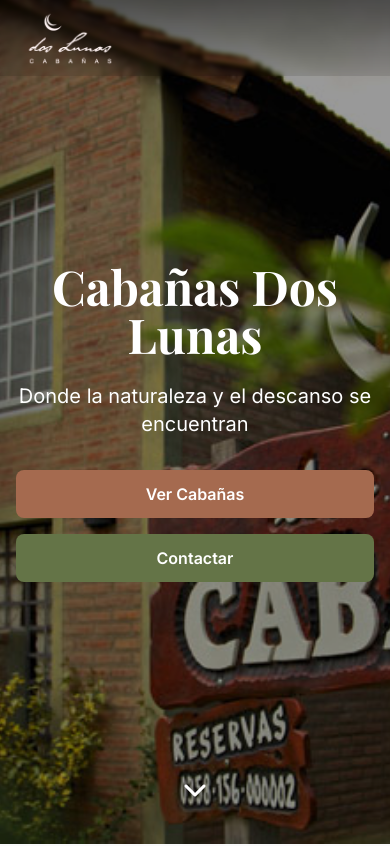
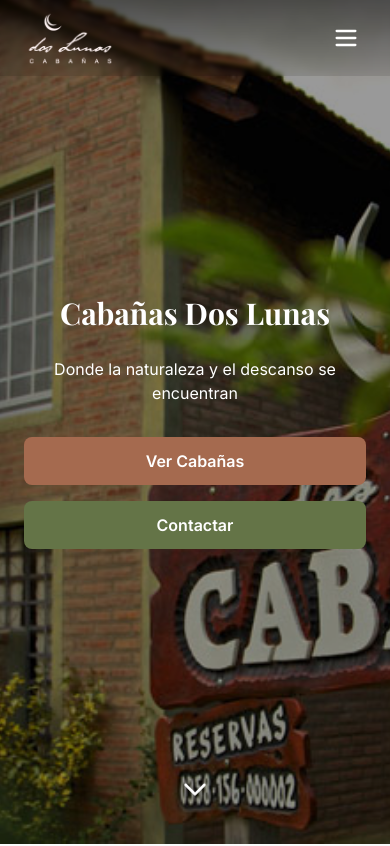
Before and after one commit to maxiTiton/DosLunas, a React (Vite) app: page / in a window 390 px wide. Shown: the top 846 px of the page. Built offline with nearby package versions, Linux system fonts and the light colour scheme; a web font is replaced by a local one.

Commit message:
logo en pestania

```diff
--- a/index.html
+++ b/index.html
@@ -2,7 +2,7 @@
 <html lang="en">
   <head>
     <meta charset="UTF-8" />
-    <link rel="icon" type="image/png" href="/src/assets/images/logo2.png" />
+    <link rel="icon" type="image/png" href="/images/logo2.png" />
     <meta name="description" content="Cabañas Dos Lunas - Escapá de la rutina y reconectate con la naturaleza en nuestras acogedoras cabañas" />
     <meta name="keywords" content="cabañas, turismo, naturaleza, descanso, vacaciones, Dos Lunas" />
     <meta name="viewport" content="width=device-width, initial-scale=1.0" />
--- a/src/components/Hero.jsx
+++ b/src/components/Hero.jsx
@@ -2,7 +2,7 @@ import React from 'react'
 
 const Hero = () => {
   return (
-    <section className="relative h-screen flex items-center justify-center">
+    <section className="relative min-h-screen flex items-center justify-center">
       {/* Imagen de fondo del Hero */}
       <div
         className="absolute inset-0 bg-cover bg-center bg-no-repeat"
@@ -14,11 +14,11 @@ const Hero = () => {
       </div>
 
       {/* Contenido del Hero */}
-      <div className="relative z-10 text-center text-white px-4">
-        <h1 className="text-5xl md:text-7xl font-display font-bold mb-6">
+      <div className="relative z-10 text-center text-white px-6 sm:px-8 md:px-0 max-w-4xl mx-auto">
+        <h1 className="text-3xl sm:text-4xl md:text-7xl font-display font-bold mb-6 leading-tight">
           Cabañas Dos Lunas
         </h1>
-        <p className="text-xl md:text-2xl mb-8 max-w-2xl mx-auto">
+        <p className="text-base sm:text-lg md:text-2xl mb-8 max-w-xl mx-auto">
           Donde la naturaleza y el descanso se encuentran
         </p>
         <div className="flex flex-col sm:flex-row gap-4 justify-center">
@@ -40,7 +40,16 @@ const Hero = () => {
       {/* Indicador de scroll hacia abajo */}
       <div className="absolute bottom-8 left-1/2 transform -translate-x-1/2 z-10">
         <div className="animate-bounce">
-          <i className="fas fa-chevron-down text-white text-2xl"></i>
+          {/* Usar SVG o componente React FontAwesome si querés */}
+          <svg
+            xmlns="http://www.w3.org/2000/svg"
+            fill="none"
+            viewBox="0 0 24 24"
+            stroke="currentColor"
+            className="w-8 h-8 text-white"
+          >
+            <path strokeLinecap="round" strokeLinejoin="round" strokeWidth={2} d="M19 9l-7 7-7-7" />
+          </svg>
         </div>
       </div>
     </section>
--- a/src/components/Navbar.jsx
+++ b/src/components/Navbar.jsx
@@ -2,14 +2,13 @@ import React, { useState, useEffect } from 'react'
 
 const Navbar = () => {
   const [isScrolled, setIsScrolled] = useState(false)
+  const [isOpen, setIsOpen] = useState(false) // controla menú móvil
 
   useEffect(() => {
-    // Verificar posición inicial al cargar la página
     const checkInitialPosition = () => {
       setIsScrolled(window.scrollY > 50)
     }
 
-    // Llamar inmediatamente para verificar posición inicial
     checkInitialPosition()
 
     const handleScroll = () => {
@@ -20,6 +19,16 @@ const Navbar = () => {
     return () => window.removeEventListener('scroll', handleScroll)
   }, [])
 
+  // Toggle menú hamburguesa
+  const toggleMenu = () => {
+    setIsOpen(prev => !prev)
+  }
+
+  // Cerrar menú al click en link
+  const handleLinkClick = () => {
+    setIsOpen(false)
+  }
+
   return (
     <nav className={`fixed top-0 left-0 right-0 z-50 transition-all duration-300 ${
       isScrolled
@@ -28,6 +37,7 @@ const Navbar = () => {
     }`}>
       <div className="max-w-7xl mx-auto px-6 py-2.5">
         <div className="flex justify-between items-center">
+          {/* Logo */}
           <a
             href="#inicio"
             className={`flex items-center cursor-pointer transition-colors duration-300 ${
@@ -51,7 +61,7 @@ const Navbar = () => {
             </span>
           </a>
 
-          {/* Desktop Menu */}
+          {/* Menu Desktop */}
           <div className={`hidden md:flex space-x-12 font-medium transition-colors duration-300 ${
             isScrolled ? 'text-gray-700' : 'text-white'
           }`}>
@@ -73,7 +83,7 @@ const Navbar = () => {
             </a>
           </div>
 
-          {/* Contact Button */}
+          {/* Botón Reservar Desktop */}
           <div className="hidden md:block">
             <a
               href="#contacto"
@@ -86,8 +96,69 @@ const Navbar = () => {
               Reservar
             </a>
           </div>
+
+          {/* Botón Hamburguesa Mobile */}
+          <button
+            className="md:hidden flex items-center justify-center w-10 h-10 rounded-md focus:outline-none"
+            onClick={toggleMenu}
+            aria-label="Toggle menu"
+          >
+            <svg
+              className="w-7 h-7 text-white"
+              fill="none"
+              stroke="currentColor"
+              strokeWidth="2"
+              viewBox="0 0 24 24"
+              xmlns="http://www.w3.org/2000/svg"
+            >
+              {isOpen ? (
+                <path strokeLinecap="round" strokeLinejoin="round" d="M6 18L18 6M6 6l12 12" />
+              ) : (
+                <path strokeLinecap="round" strokeLinejoin="round" d="M4 6h16M4 12h16M4 18h16" />
+              )}
+            </svg>
+          </button>
         </div>
       </div>
+
+      {/* Menú móvil desplegable */}
+    <div
+      className={`md:hidden bg-white/95 backdrop-blur-md shadow-lg overflow-hidden transition-[max-height] duration-300 ease-in-out ${
+        isOpen ? 'max-h-96' : 'max-h-0'
+      }`}
+    >
+      <nav className="flex flex-col px-6 py-4 text-gray-800 font-semibold">
+        <a
+          href="#nosotros"
+          onClick={handleLinkClick}
+          className="py-3 border-b border-gray-300 hover:text-sage-600"
+        >
+          Nosotros
+        </a>
+        <a
+          href="#cabanas"
+          onClick={handleLinkClick}
+          className="py-3 border-b border-gray-300 hover:text-wood-600"
+        >
+          Cabañas
+        </a>
+        <a
+          href="#contacto"
+          onClick={handleLinkClick}
+          className="py-3 border-b border-gray-300 hover:text-terra-600"
+        >
+          Contacto
+        </a>
+        <a
+          href="#ubicacion"
+          onClick={handleLinkClick}
+          className="py-3 hover:text-brick-600"
+        >
+          Ubicación
+        </a>
+      </nav>
+    </div>
+
     </nav>
   )
 }
--- a/src/components/Ubicacion.jsx
+++ b/src/components/Ubicacion.jsx
@@ -41,8 +41,7 @@ const Ubicacion = () => {
           {/* Aclaración importante */}
           <div className="mb-8 text-center">
             <p className="text-gray-700 leading-relaxed">
-              <span className="font-bold italic text-brick-600">Aclaración importante:</span> Google Maps aún muestra incorrectamente
-              el nombre de la calle como "Los Aromos". La dirección correcta es "El Aguaribay". Sin embargo, las coordenadas son precisas y te llevarán al lugar exacto.
+              <span className="font-bold italic text-brick-600">Aclaración importante:</span> Google Maps muestra incorrectamente el nombre de la calle como "Los Aromos". La dirección correcta es "El Aguaribay". Sin embargo, las coordenadas son precisas y te llevarán al lugar exacto.
             </p>
           </div>
 
```
